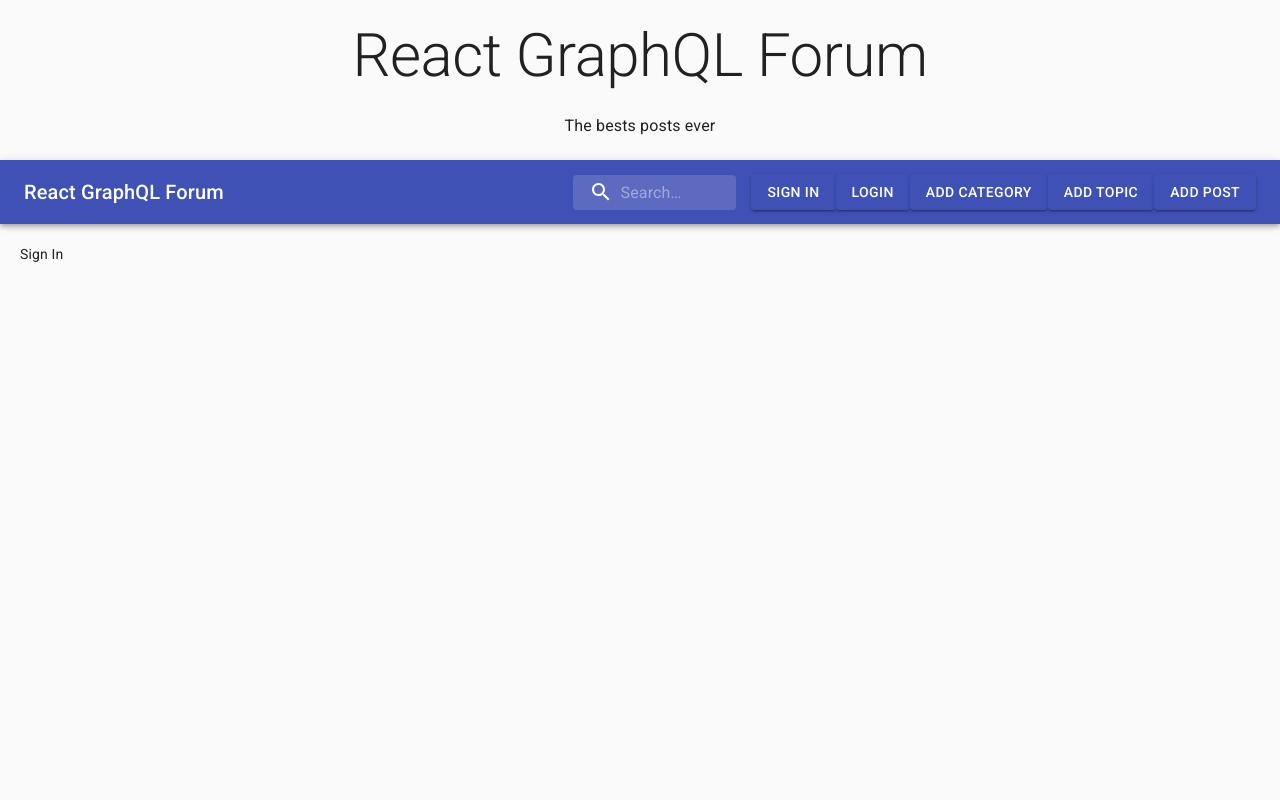
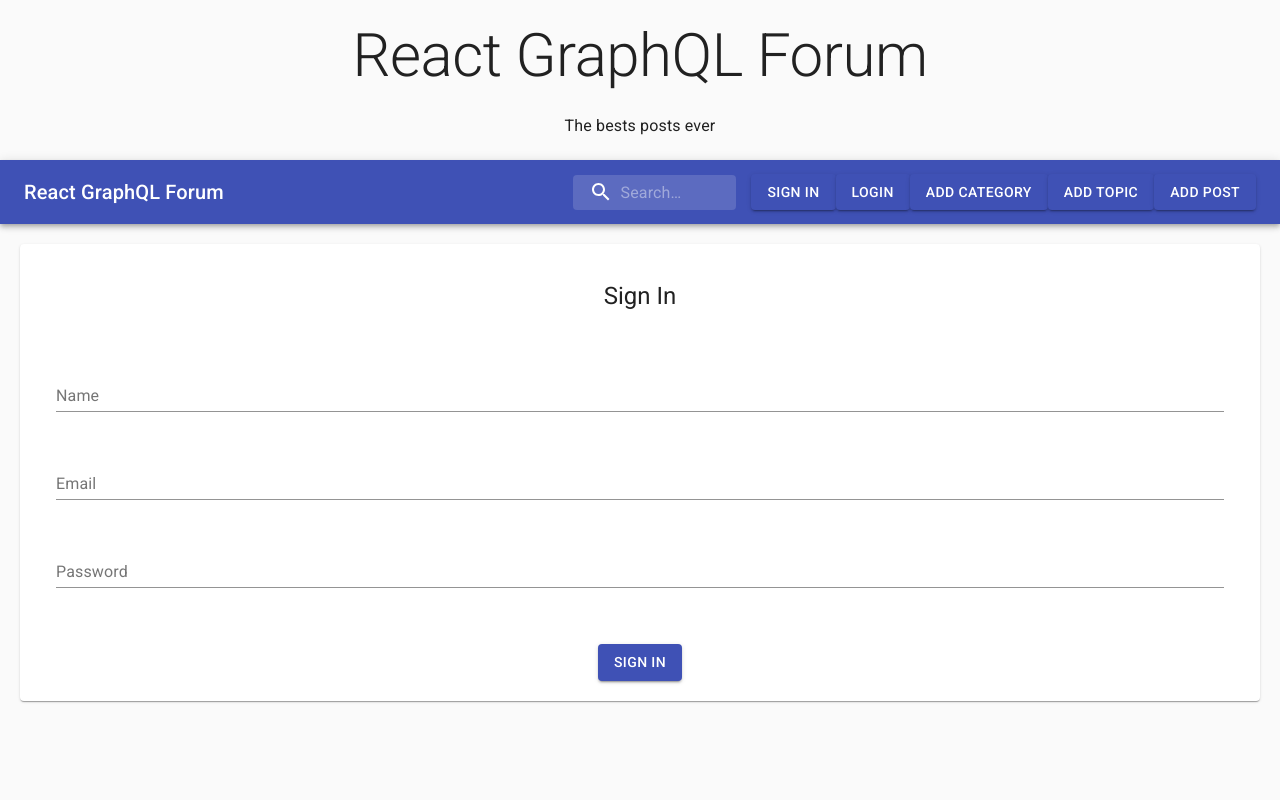
Before and after one commit to desolaser/react-graphql-blog, a React (Create React App) app in the folder client/: page /sign-in in a window 1280 px wide. Shown: the top 800 px of the page. Built offline with nearby package versions, Linux system fonts and the light colour scheme.

Commit message:
Add Login and Sign In forms and styles

```diff
--- a/client/src/components/login/Login.js
+++ b/client/src/components/login/Login.js
@@ -1,10 +1,43 @@
-import React from 'react';
+import React from 'react'
+import { Card, CardHeader, CardContent, TextField, Button } from '@material-ui/core'
+import { makeStyles } from '@material-ui/styles'
+
+const useStyles = makeStyles({
+  root: {
+    padding: 20,
+    textAlign: 'center',
+  },
+  input: {
+    width: '100%',
+    marginTop: 20,
+    marginBottom: 20
+  },
+  button: {
+    marginTop: 20,
+  }
+})
 
 const Login = () => {
+  const classes = useStyles()
   return (
-    <div>
-      Login
-    </div>
+    <Card className={classes.root}>
+      <CardHeader title="Login" />
+      <CardContent>
+        <TextField
+          className={classes.input}
+          label="Name"
+          placeholder="Username"
+        />
+        <TextField
+          className={classes.input}
+          label="Password"
+          placeholder="Your Password"
+        />
+      </CardContent>
+      <Button className={classes.button} variant="contained" color="primary">
+        Login
+      </Button>
+    </Card>
   )
 }
 
--- a/client/src/components/signIn/SignIn.js
+++ b/client/src/components/signIn/SignIn.js
@@ -1,9 +1,49 @@
-import React from 'react';
+import React from 'react'
+import { Card, CardHeader, CardContent, TextField, Button } from '@material-ui/core'
+import { makeStyles } from '@material-ui/styles'
 
-const SignIn = () => (
-  <div>
-    Sign In
-  </div>
-)
+const useStyles = makeStyles({
+  root: {
+    padding: 20,
+    textAlign: 'center',
+  },
+  input: {
+    width: '100%',
+    marginTop: 20,
+    marginBottom: 20
+  },
+  button: {
+    marginTop: 20,
+  }
+})
+
+const SignIn = () => {
+  const classes = useStyles()
+  return (
+    <Card className={classes.root}>
+      <CardHeader title="Sign In" />
+      <CardContent>
+        <TextField
+          className={classes.input}
+          label="Name"
+          placeholder="Username"
+        />
+        <TextField
+          className={classes.input}
+          label="Email"
+          placeholder="Insert yout email"
+        />
+        <TextField
+          className={classes.input}
+          label="Password"
+          placeholder="Your Password"
+        />
+      </CardContent>
+      <Button className={classes.button} variant="contained" color="primary">
+        Sign In
+      </Button>
+    </Card>
+  )
+}
 
 export default SignIn
```
